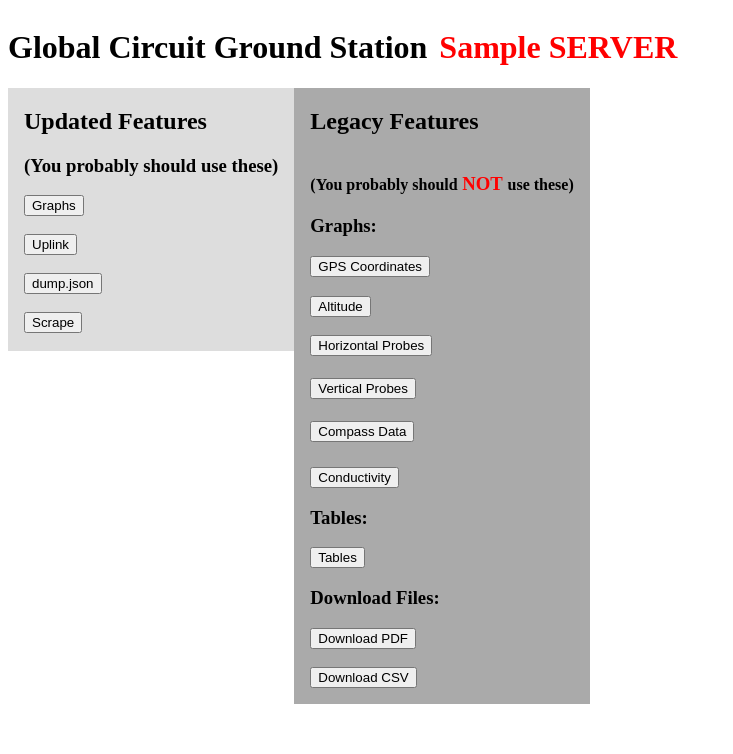
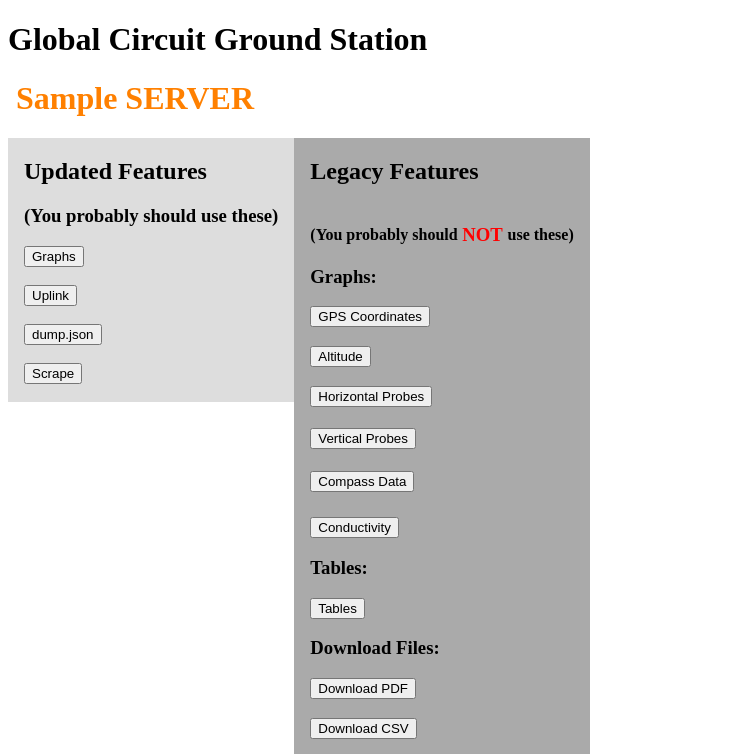
Before and after one commit to CodyAnderson/GlobalCircuitGroundStation, a Django app: template groundstation/groundstationapp/templates/groundstation/homepage.html in a window 1280 px wide. Shown: the top 754 px of the page, without its empty margins (0-733 px from the left). Run offline with Django 3.2, Linux system fonts and the light colour scheme; the template is opened without the code that fills it: most values are stand-ins (such as "Sample title", 1, 10 or a date in 2020).

Commit message:
Better distinction

```diff
--- a/groundstation/groundstationapp/templates/groundstation/homepage.html
+++ b/groundstation/groundstationapp/templates/groundstation/homepage.html
@@ -8,8 +8,8 @@
 
 
 		<div style="display: block; width: 100%;">
-			<h1 style="display: inline-block;">Global Circuit Ground Station</h1>
-			<h1 style="color: #ff0000; display: inline-block;">&nbsp;{{ serverType }} SERVER</h1>
+			<h1 >Global Circuit Ground Station</h1>
+			<h1 style="color: {% if serverType == "DEVELOPMENT" %}#FF0000{% elif serverType == "PRODUCTION" %}#008000{% else %}#FF8000{% endif %};">&nbsp;{{ serverType }} SERVER</h1>
 		</div>
 		<div style="display: block;">
 			<div style="background-color:#dddddd; display: inline-block; padding: 0em 1em 0em 1em; float: left;">
--- a/groundstation/groundstationapp/views.py
+++ b/groundstation/groundstationapp/views.py
@@ -327,7 +327,7 @@ def newGraph(request):
 	if not minTime:
 		minTime = '2000-04-01T10:00:00'
 	if not maxTime:
-		maxTime = '2020-05-16T10:00:00'
+		maxTime = '2000-05-16T10:00:00'
 	if not maxVal:
 		maxVal = None
 	if not minVal:
```
